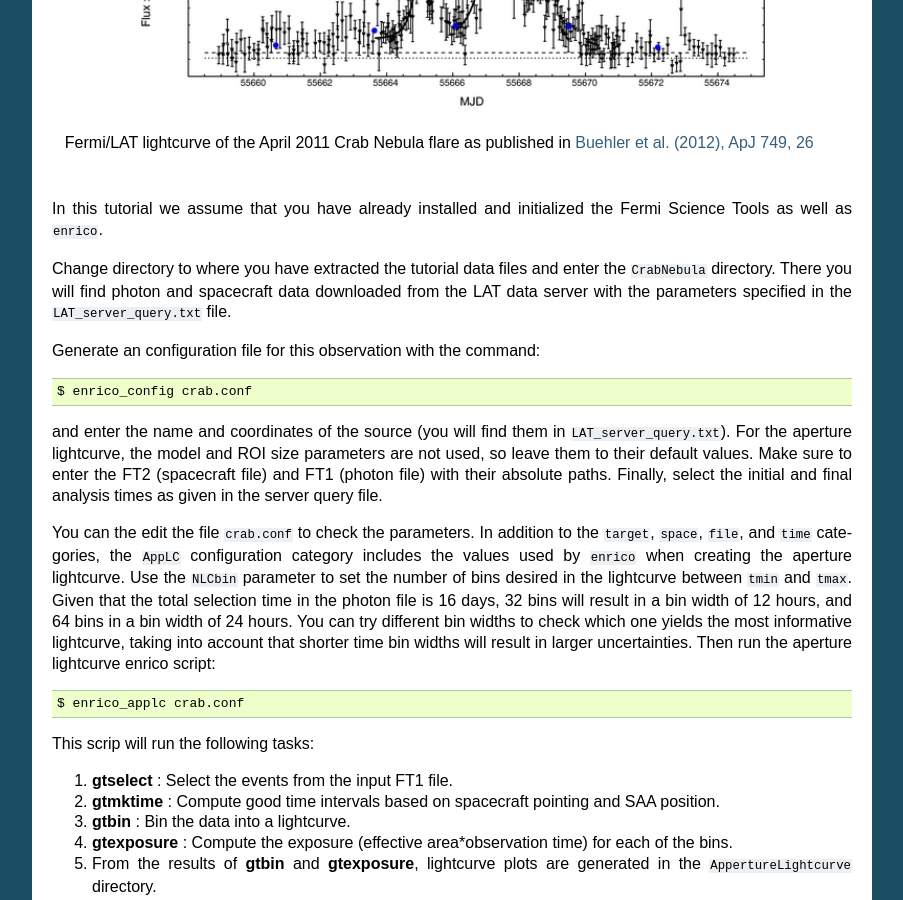
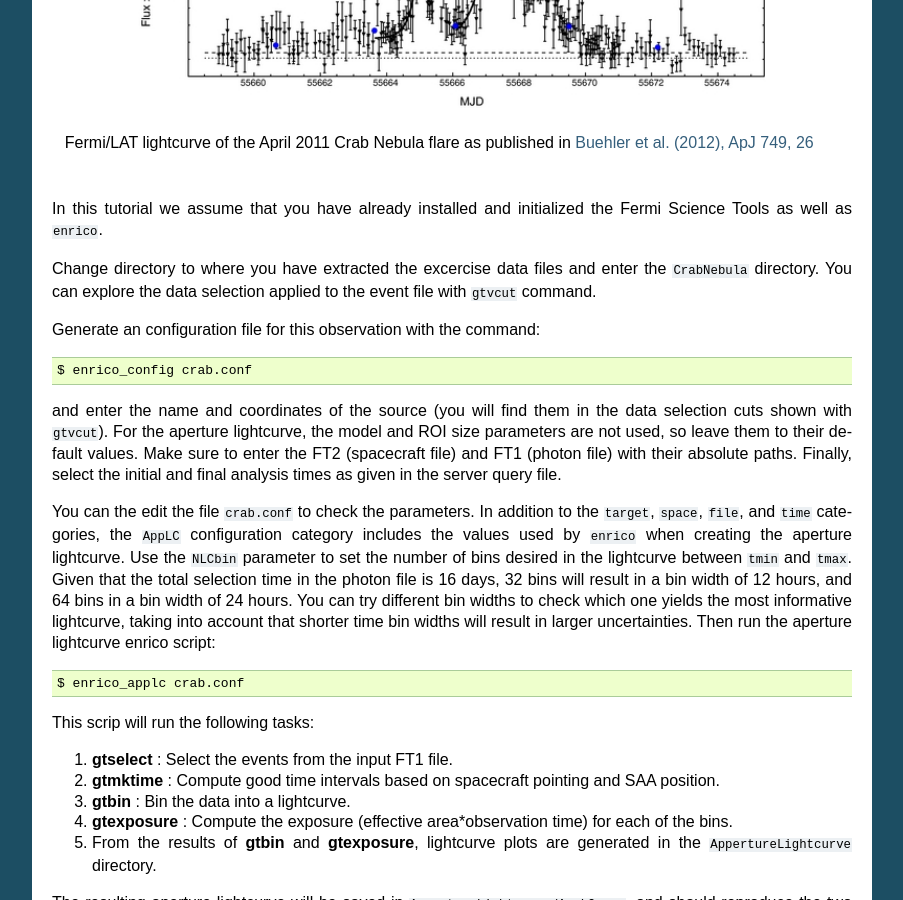
Before and after one commit to gammapy/fermi-hero, a Sphinx documentation site: the page built from docs/lightcurve/index.rst, in a window 1280 px wide and 900 px high, scrolled down 599 px. Shown: the whole window, without its empty margins (198-1101 px from the left). Built offline with Sphinx 7.4.7, drawn with Linux system fonts in a browser that asks for light colours.

Commit message:
fix names for final data tarball

```diff
--- a/docs/lightcurve/index.rst
+++ b/docs/lightcurve/index.rst
@@ -33,19 +33,18 @@ astrophysical process behind these flares is still unkown.
 In this tutorial we assume that you have already installed and initialized the Fermi Science
 Tools as well as ``enrico``.
 
-Change directory to where you have extracted the tutorial data files and enter
-the ``CrabNebula`` directory. There you will find photon and spacecraft data
-downloaded from the LAT data server with the parameters specified in the
-``LAT_server_query.txt`` file.
+Change directory to where you have extracted the excercise data files and enter
+the ``CrabNebula`` directory. You can explore the data selection applied to the
+event file with ``gtvcut`` command.
 
 Generate an configuration file for this observation with the command::
 
     $ enrico_config crab.conf
 
-and enter the name and coordinates of the source (you
-will find them in ``LAT_server_query.txt``). For the aperture lightcurve, the
-model and ROI size parameters are not used, so leave them to their default
-values. Make sure to enter the FT2 (spacecraft file) and FT1 (photon file) with their
+and enter the name and coordinates of the source (you will find them in the data
+selection cuts shown with ``gtvcut``). For the aperture lightcurve, the model
+and ROI size parameters are not used, so leave them to their default values.
+Make sure to enter the FT2 (spacecraft file) and FT1 (photon file) with their
 absolute paths. Finally, select the initial and final analysis times as given in
 the server query file.
 
```
